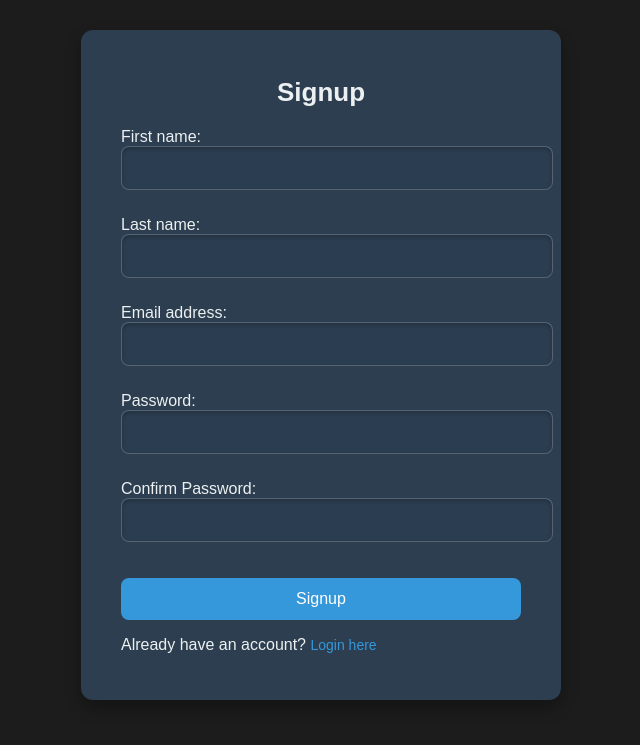
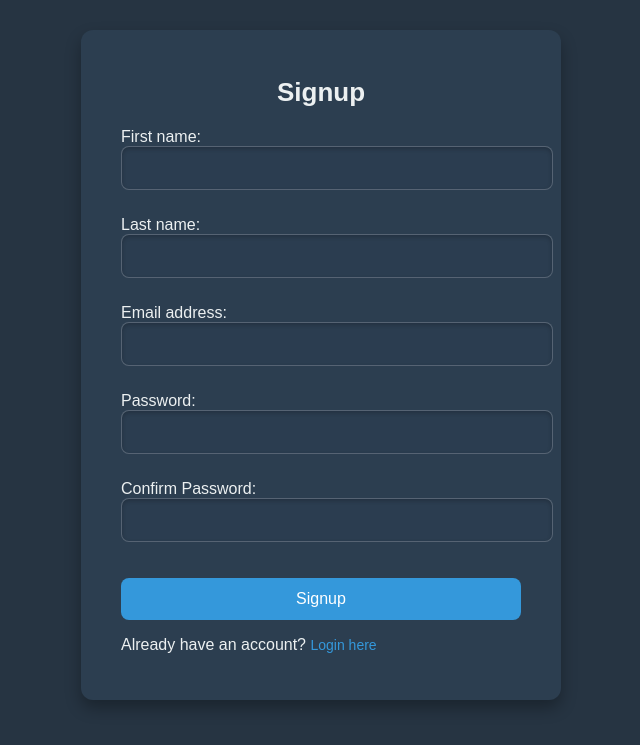
Before and after one commit to hirwacedric123/SpendIT, a Django app: page /signup/ in a window 1280 px wide. Shown: the top 745 px of the page, without its empty margins (319-959 px from the left). Run offline with Django 5.2, Linux system fonts and the light colour scheme.

Commit message:
feat: update background color for manage budget and signup pages for improved aesthetics

```diff
--- a/Spend/static/assets/css/manage_budget.css
+++ b/Spend/static/assets/css/manage_budget.css
@@ -3,7 +3,7 @@ body {
     margin: 0;
     padding: 0;
     font-family: 'Arial', sans-serif;
-    background-color: #000000; /* Black background for dark mode */
+    background: rgba(27, 42, 56, 0.95); /* Black background for dark mode */
     color: #ecf0f1; /* Light text for readability */
     line-height: 1.6;
 }
--- a/Spend/static/assets/css/signup.css
+++ b/Spend/static/assets/css/signup.css
@@ -1,7 +1,7 @@
 /* General Body Styling */
 body {
     font-family: Arial, sans-serif;
-    background-color: #1c1c1c; /* Dark background */
+    background: rgba(27, 42, 56, 0.95); /* Dark background */
     color: #ecf0f1; /* Light text */
     margin: 0;
     padding: 0;
```
